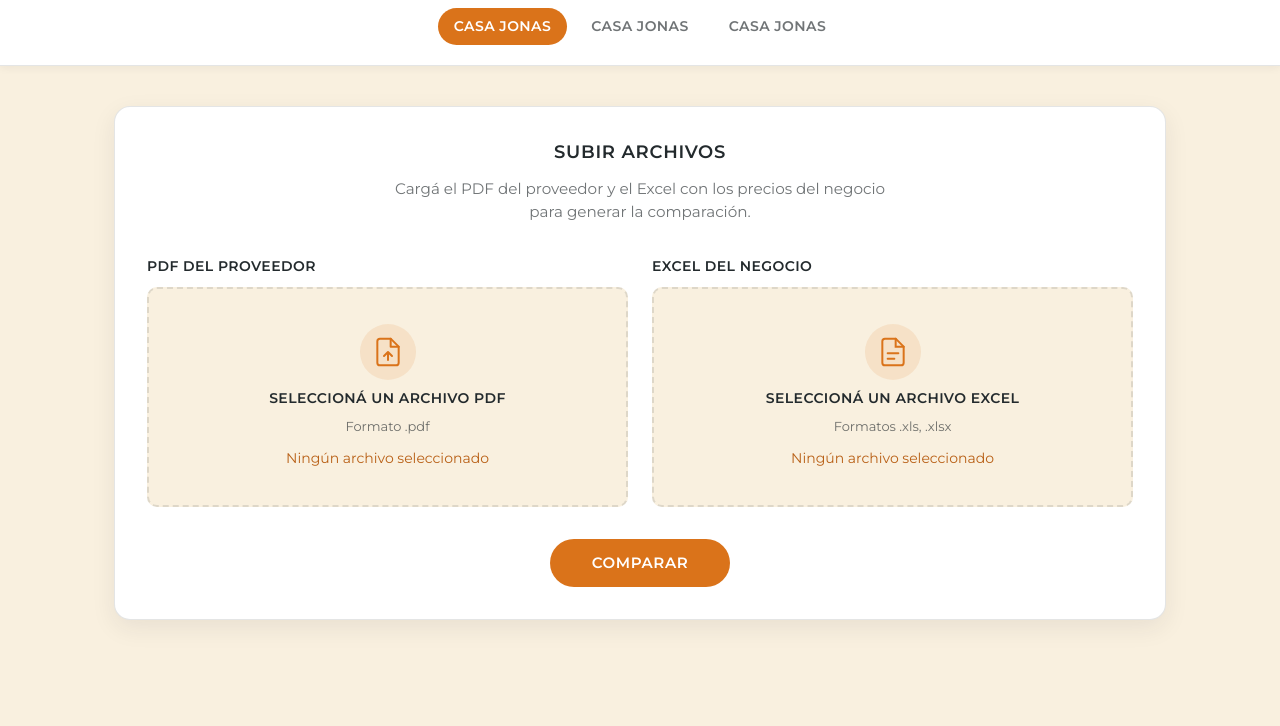
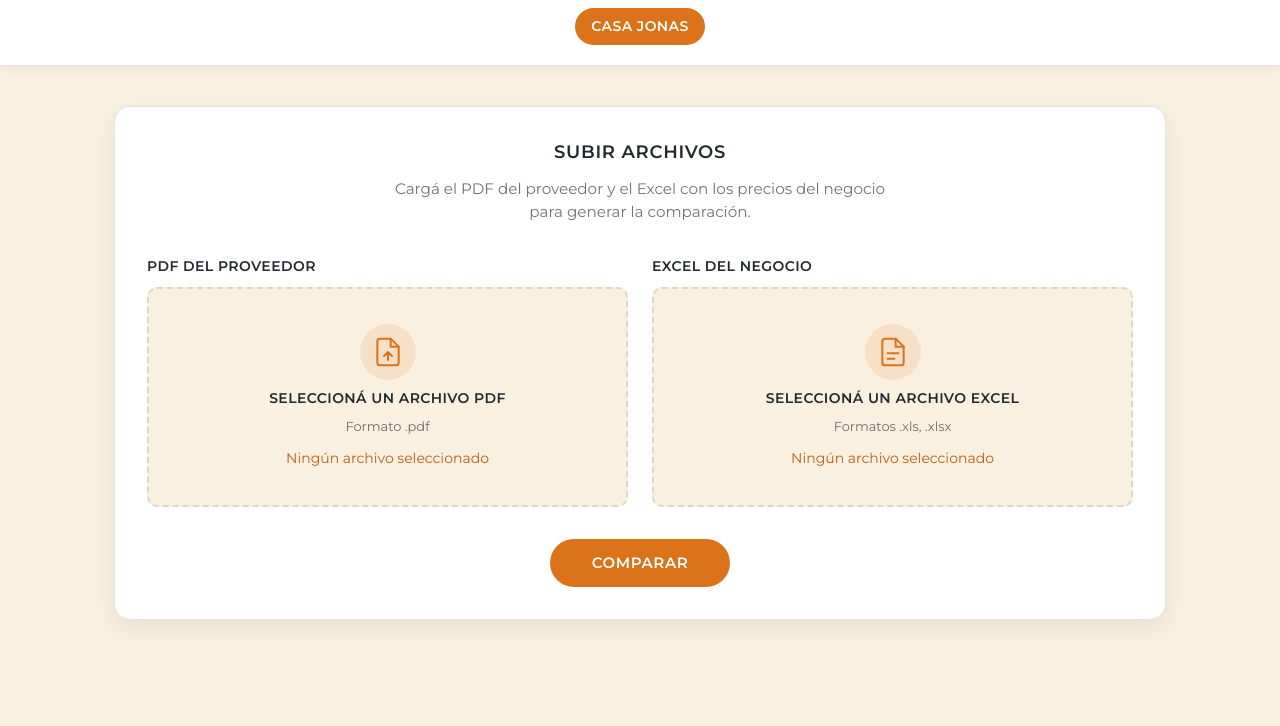
Before and after one commit to guidozoppo/pricesComparator, a website built with Vite: page index.html in a window 1280 px wide. Shown: the part 74-800 px from the top of the page. Built offline with nearby package versions, Linux system fonts and the light colour scheme.

```diff
--- a/index.html
+++ b/index.html
@@ -17,8 +17,6 @@
             <h1 class="header__title">Comparador de Precios</h1>
             <nav class="nav">
                 <a class="nav__link nav__link--active" href="#">Casa Jonas</a>
-                <a class="nav__link" href="#">Casa Jonas</a>
-                <a class="nav__link" href="#">Casa Jonas</a>
             </nav>
         </div>
     </header>
```
